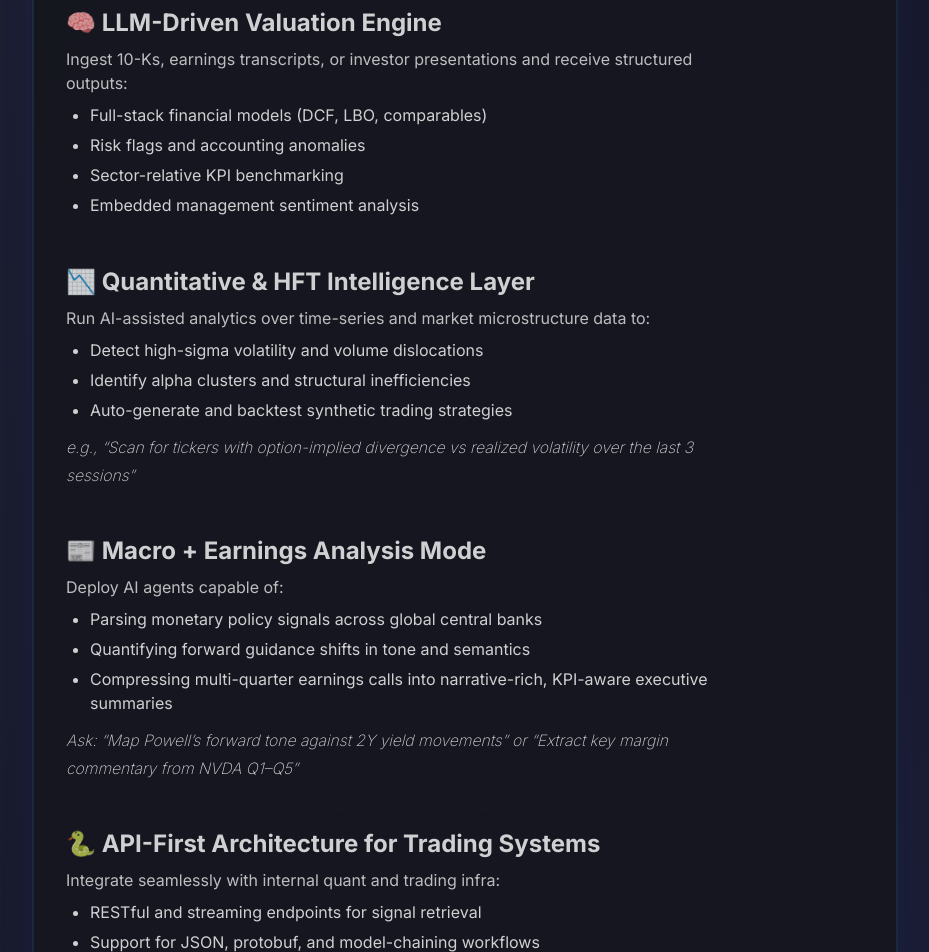
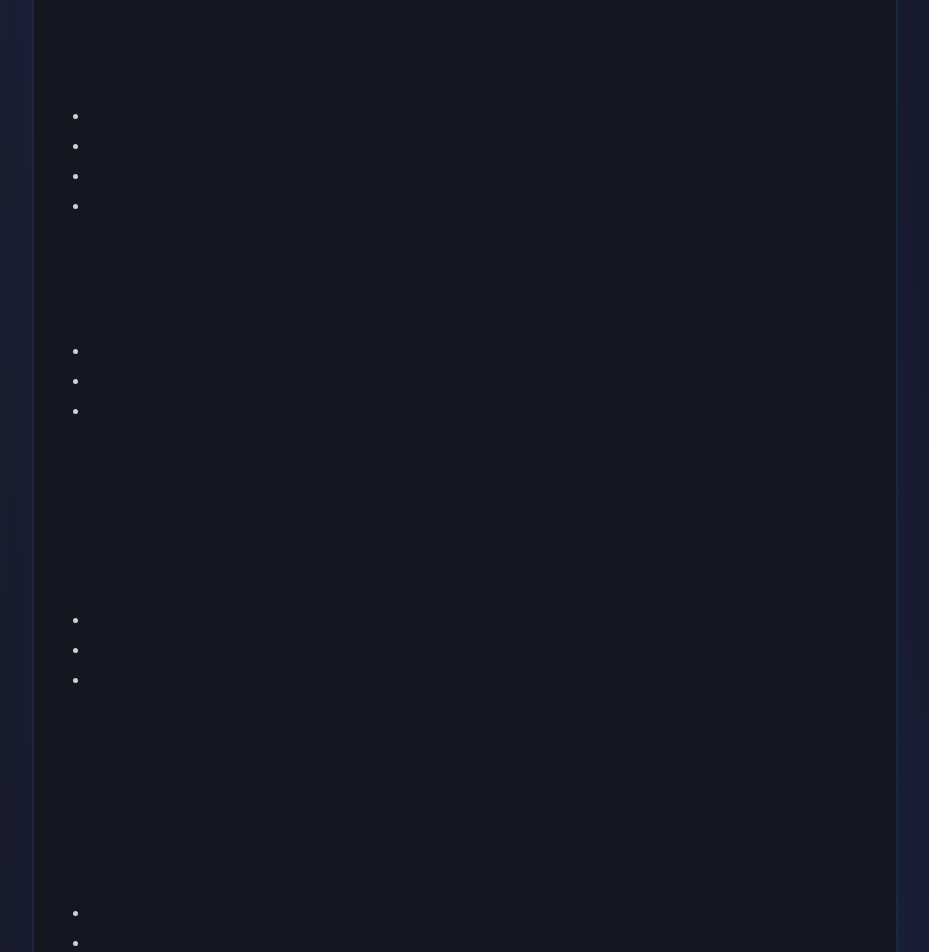
Before and after one commit to sormazi/noctowl-zero, a React (Vite) app: page / in a window 1280 px wide. Shown: the part 920-1872 px from the top of the page, without its empty margins (175-1104 px from the left). Built offline with nearby package versions, Linux system fonts and the light colour scheme.

Commit message:
Implement scroll-based owl scaling and effects
- Scale owl up/down proportionally on scroll.
- Add typing effect to "Why NoctOWL Zero?" section.
- Reduce transparency in "Why NoctOWL Zero?" and "About" sections.
- Make "AS FEATURED IN" text white.

```diff
--- a/src/components/AboutSection.tsx
+++ b/src/components/AboutSection.tsx
@@ -10,8 +10,8 @@ export const AboutSection = () => (
     className="max-w-4xl mx-auto mt-24"
     delay={200}
   >
-    {/* Less transparent glass effect */}
-    <GlassCard className="bg-[#23243a]/90 dark:bg-[#16171f]/90">
+    {/* Increased opacity by changing transparency from /90 to /95 */}
+    <GlassCard className="bg-[#23243a]/95 dark:bg-[#16171f]/95">
       <h2 className="text-2xl md:text-3xl font-semibold mb-3 tracking-tight font-sans text-black dark:text-white" style={{letterSpacing:"-.05em"}}>
         About
       </h2>
--- a/src/components/MissionSection.tsx
+++ b/src/components/MissionSection.tsx
@@ -1,6 +1,8 @@
+
 import React, { useRef } from "react";
 import { GlassCard } from "@/components/ui/GlassCard";
 import { AnimatedSection } from "@/components/AnimatedSection";
+import { TypingEffect } from "@/components/TypingEffect";
 
 export const MissionSection = () => {
   const textBlockRef = useRef<HTMLDivElement>(null);
@@ -14,8 +16,8 @@ export const MissionSection = () => {
     <AnimatedSection as="section" id="mission" className="w-full mt-24 relative" delay={150}>
       <div className="w-full relative left-0 right-0">
         <div className="max-w-4xl mx-auto px-4">
-          {/* Increase opacity by overriding GlassCard glass bg color */}
-          <GlassCard className="bg-[#23243a]/90 dark:bg-[#16171f]/90">
+          {/* Increased opacity by overriding GlassCard glass bg color */}
+          <GlassCard className="bg-[#23243a]/95 dark:bg-[#16171f]/95">
             <div className="flex flex-col md:flex-row items-center gap-6 md:gap-12">
               <div className="flex-grow">
                 <h2
@@ -24,26 +26,19 @@ export const MissionSection = () => {
                 >
                   Why NoctOWL ZERO?
                 </h2>
-                <div
-                  ref={textBlockRef}
-                  className="mt-4 flex flex-col text-black/80 dark:text-white/80 text-lg font-light max-w-2xl"
-                >
+                <TypingEffect className="mt-4 flex flex-col text-black/80 dark:text-white/80 text-lg font-light max-w-2xl">
                   <div className="mb-7">
                     <span className="text-xl md:text-2xl font-semibold leading-relaxed select-none">
-                      {buildAnimatedWords("🧠 LLM-Driven Valuation Engine")}
+                      🧠 LLM-Driven Valuation Engine
                     </span>
                     <p className="mt-2 text-base font-normal opacity-90">
-                      {buildAnimatedWords("Ingest 10-Ks, earnings transcripts, or investor presentations and receive structured outputs:")}
+                      Ingest 10-Ks, earnings transcripts, or investor presentations and receive structured outputs:
                     </p>
                     <ul className="list-disc ml-6 mt-2 space-y-1.5 text-base font-normal">
-                      {[
-                        "Full-stack financial models (DCF, LBO, comparables)",
-                        "Risk flags and accounting anomalies",
-                        "Sector-relative KPI benchmarking",
-                        "Embedded management sentiment analysis",
-                      ].map((item, i) => (
-                        <li key={i}>{buildAnimatedWords(item)}</li>
-                      ))}
+                      <li>Full-stack financial models (DCF, LBO, comparables)</li>
+                      <li>Risk flags and accounting anomalies</li>
+                      <li>Sector-relative KPI benchmarking</li>
+                      <li>Embedded management sentiment analysis</li>
                     </ul>
                   </div>
                   <div className="flex items-center justify-center my-2">
@@ -51,22 +46,18 @@ export const MissionSection = () => {
                   </div>
                   <div className="mb-6 mt-1">
                     <span className="text-xl md:text-2xl font-semibold leading-relaxed select-none">
-                      {buildAnimatedWords("📉 Quantitative & HFT Intelligence Layer")}
+                      📉 Quantitative & HFT Intelligence Layer
                     </span>
                     <p className="mt-2 text-base font-normal opacity-90">
-                      {buildAnimatedWords("Run AI-assisted analytics over time-series and market microstructure data to:")}
+                      Run AI-assisted analytics over time-series and market microstructure data to:
                     </p>
                     <ul className="list-disc ml-6 mt-2 space-y-1.5 text-base font-normal">
-                      {[
-                        "Detect high-sigma volatility and volume dislocations",
-                        "Identify alpha clusters and structural inefficiencies",
-                        "Auto-generate and backtest synthetic trading strategies",
-                      ].map((item, i) => (
-                        <li key={i}>{buildAnimatedWords(item)}</li>
-                      ))}
+                      <li>Detect high-sigma volatility and volume dislocations</li>
+                      <li>Identify alpha clusters and structural inefficiencies</li>
+                      <li>Auto-generate and backtest synthetic trading strategies</li>
                     </ul>
                     <p className="italic text-[0.98rem] mt-3">
-                      {buildAnimatedWords("e.g., “Scan for tickers with option-implied divergence vs realized volatility over the last 3 sessions”")}
+                      e.g., "Scan for tickers with option-implied divergence vs realized volatility over the last 3 sessions"
                     </p>
                   </div>
                   <div className="flex items-center justify-center my-2">
@@ -74,22 +65,18 @@ export const MissionSection = () => {
                   </div>
                   <div className="mb-6 mt-1">
                     <span className="text-xl md:text-2xl font-semibold leading-relaxed select-none">
-                      {buildAnimatedWords("📰 Macro + Earnings Analysis Mode")}
+                      📰 Macro + Earnings Analysis Mode
                     </span>
                     <p className="mt-2 text-base font-normal opacity-90">
-                      {buildAnimatedWords("Deploy AI agents capable of:")}
+                      Deploy AI agents capable of:
                     </p>
                     <ul className="list-disc ml-6 mt-2 space-y-1.5 text-base font-normal">
-                      {[
-                        "Parsing monetary policy signals across global central banks",
-                        "Quantifying forward guidance shifts in tone and semantics",
-                        "Compressing multi-quarter earnings calls into narrative-rich, KPI-aware executive summaries",
-                      ].map((item, i) => (
-                        <li key={i}>{buildAnimatedWords(item)}</li>
-                      ))}
+                      <li>Parsing monetary policy signals across global central banks</li>
+                      <li>Quantifying forward guidance shifts in tone and semantics</li>
+                      <li>Compressing multi-quarter earnings calls into narrative-rich, KPI-aware executive summaries</li>
                     </ul>
                     <p className="italic text-[0.98rem] mt-3">
-                      {buildAnimatedWords("Ask: “Map Powell’s forward tone against 2Y yield movements” or “Extract key margin commentary from NVDA Q1–Q5”")}
+                      Ask: "Map Powell's forward tone against 2Y yield movements" or "Extract key margin commentary from NVDA Q1–Q5"
                     </p>
                   </div>
                   <div className="flex items-center justify-center my-2">
@@ -97,23 +84,19 @@ export const MissionSection = () => {
                   </div>
                   <div className="mb-2 mt-1">
                     <span className="text-xl md:text-2xl font-semibold leading-relaxed select-none">
-                      {buildAnimatedWords("🐍 API-First Architecture for Trading Systems")}
+                      🐍 API-First Architecture for Trading Systems
                     </span>
                     <p className="mt-2 text-base font-normal opacity-90">
-                      {buildAnimatedWords("Integrate seamlessly with internal quant and trading infra:")}
+                      Integrate seamlessly with internal quant and trading infra:
                     </p>
                     <ul className="list-disc ml-6 mt-2 space-y-1.5 text-base font-normal">
-                      {[
-                        "RESTful and streaming endpoints for signal retrieval",
-                        "Support for JSON, protobuf, and model-chaining workflows",
-                        "Real-time event-driven triggers for alerts, trades, and commentary",
-                        "Modular deployment: on-prem, cloud-native, or hybrid execution",
-                      ].map((item, i) => (
-                        <li key={i}>{buildAnimatedWords(item)}</li>
-                      ))}
+                      <li>RESTful and streaming endpoints for signal retrieval</li>
+                      <li>Support for JSON, protobuf, and model-chaining workflows</li>
+                      <li>Real-time event-driven triggers for alerts, trades, and commentary</li>
+                      <li>Modular deployment: on-prem, cloud-native, or hybrid execution</li>
                     </ul>
                   </div>
-                </div>
+                </TypingEffect>
               </div>
             </div>
           </GlassCard>
--- a/src/components/TrustedBySection.tsx
+++ b/src/components/TrustedBySection.tsx
@@ -1,4 +1,3 @@
-
 import React from "react";
 import { Carousel, CarouselContent, CarouselItem } from "./ui/carousel";
 import { TechCrunchLogo } from "./publication-logos/TechCrunchLogo";
@@ -87,7 +86,7 @@ export const AsFeaturedInSection = () => {
       onMouseLeave={handleMouseLeave}
     >
       <h3
-        className="text-center text-base md:text-lg font-light uppercase tracking-[.15em] text-white/40 mb-7"
+        className="text-center text-base md:text-lg font-light uppercase tracking-[.15em] text-white mb-7"
         style={{ letterSpacing: "0.16em" }}
       >
         AS FEATURED IN
--- /dev/null
+++ b/src/components/TypingEffect.tsx
@@ -0,0 +1,93 @@
+
+import React, { useRef, useEffect, useState } from "react";
+import gsap from "gsap";
+import { ScrollTrigger } from "gsap/ScrollTrigger";
+
+gsap.registerPlugin(ScrollTrigger);
+
+interface TypingEffectProps {
+  children: React.ReactNode;
+  className?: string;
+}
+
+export const TypingEffect: React.FC<TypingEffectProps> = ({ children, className = "" }) => {
+  const containerRef = useRef<HTMLDivElement>(null);
+  const [isVisible, setIsVisible] = useState(false);
+
+  useEffect(() => {
+    const container = containerRef.current;
+    if (!container) return;
+
+    // Get all text nodes and wrap each character in a span
+    const processTextNodes = (element: HTMLElement) => {
+      const walker = document.createTreeWalker(
+        element,
+        NodeFilter.SHOW_TEXT,
+        null
+      );
+
+      const textNodes: Text[] = [];
+      let node;
+      while (node = walker.nextNode()) {
+        if (node.textContent?.trim()) {
+          textNodes.push(node as Text);
+        }
+      }
+
+      textNodes.forEach(textNode => {
+        const parent = textNode.parentElement;
+        if (!parent) return;
+
+        const text = textNode.textContent || "";
+        const spans = text.split("").map(char => {
+          const span = document.createElement("span");
+          span.textContent = char === " " ? "\u00A0" : char; // non-breaking space
+          span.style.opacity = "0";
+          return span;
+        });
+
+        spans.forEach(span => parent.insertBefore(span, textNode));
+        parent.removeChild(textNode);
+      });
+    };
+
+    processTextNodes(container);
+
+    // Animate characters with scroll trigger
+    const chars = container.querySelectorAll("span");
+
+    gsap.set(chars, { opacity: 0 });
+
+    ScrollTrigger.create({
+      trigger: container,
+      start: "top 80%",
+      end: "bottom 20%",
+      scrub: 1,
+      onUpdate: (self) => {
+        const progress = self.progress;
+        const totalChars = chars.length;
+        const visibleChars = Math.floor(progress * totalChars);
+
+        chars.forEach((char, index) => {
+          gsap.set(char, {
+            opacity: index <= visibleChars ? 1 : 0
+          });
+        });
+      }
+    });
+
+    return () => {
+      ScrollTrigger.getAll().forEach(trigger => {
+        if (trigger.trigger === container) {
+          trigger.kill();
+        }
+      });
+    };
+  }, []);
+
+  return (
+    <div ref={containerRef} className={className}>
+      {children}
+    </div>
+  );
+};
```
Also changed, not shown: src/components/OwlBackdrop.tsx (+11 -7 lines).
